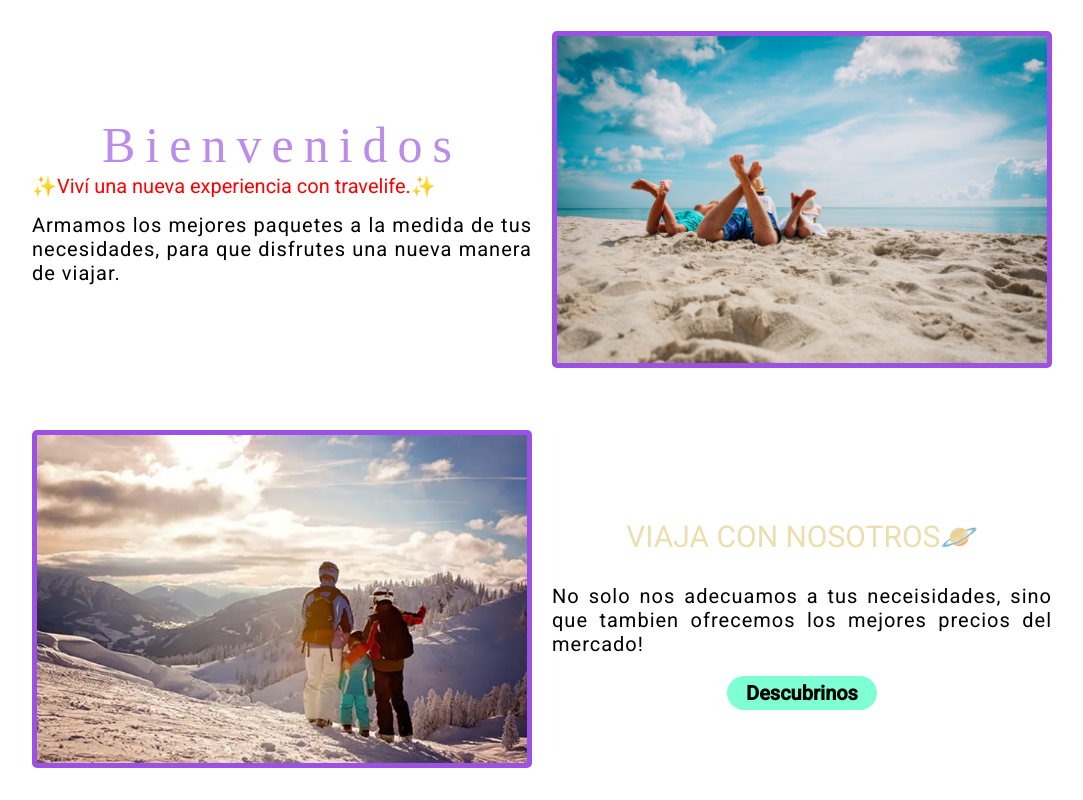
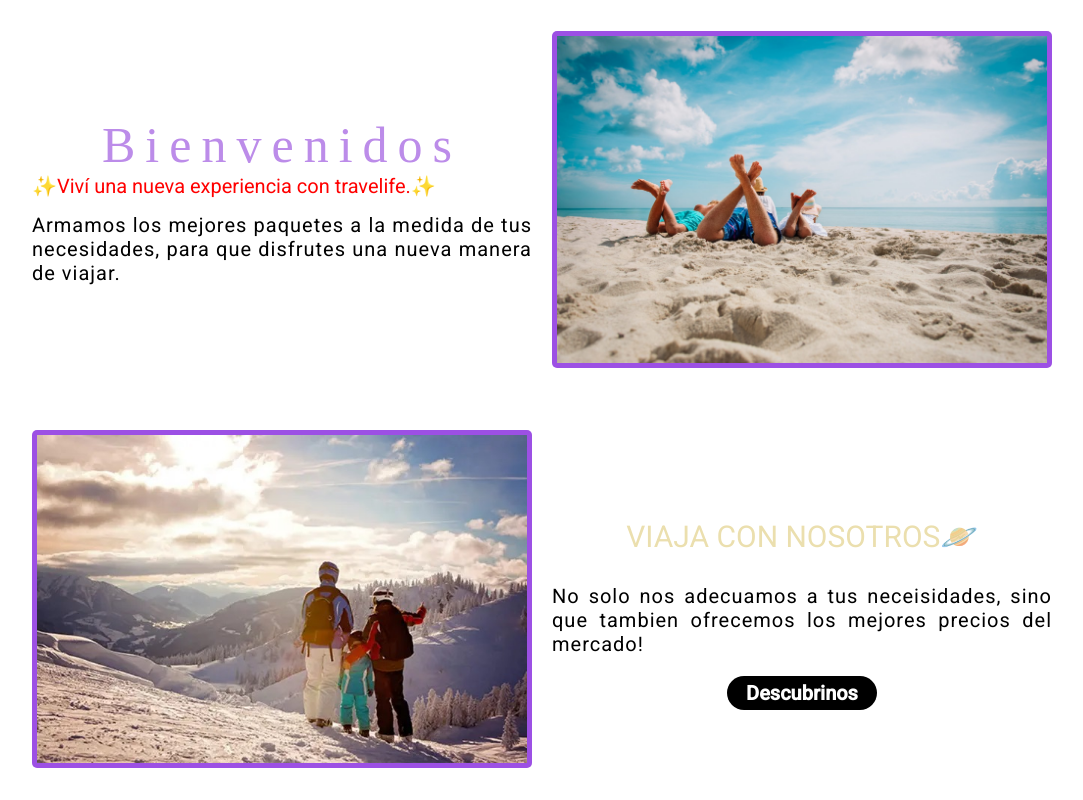
Before and after one commit to pablomorelli1/proyecto_web, a plain HTML site: page index.html in a window 1280 px wide. Shown: the part 813-1613 px from the top of the page, without its empty margins (98-1181 px from the left). Drawn offline with Linux system fonts and the light colour scheme; a web font is replaced by a local one.

Commit message:
Se cambia el hover del boton ramaHover

```diff
--- a/css/style.css
+++ b/css/style.css
@@ -274,16 +274,16 @@ h1 {
       .section__description .button {
         font-size: 2em;
         font-weight: bold;
-        color: #000000;
+        color: white;
         text-align: center;
-        background-color: aquamarine;
+        background-color: black;
         width: 15rem;
         padding: 0.5rem 0;
         border-radius: 3rem; }
         .section__description .button:hover {
-          background-color: #2c9abb; }
+          background-color: red; }
         .section__description .button:active {
-          background-color: #2c9abb;
+          background-color: green;
           transform: translateY(3px); }
 
   /*MEDIA QUERY INDEX*/
```
